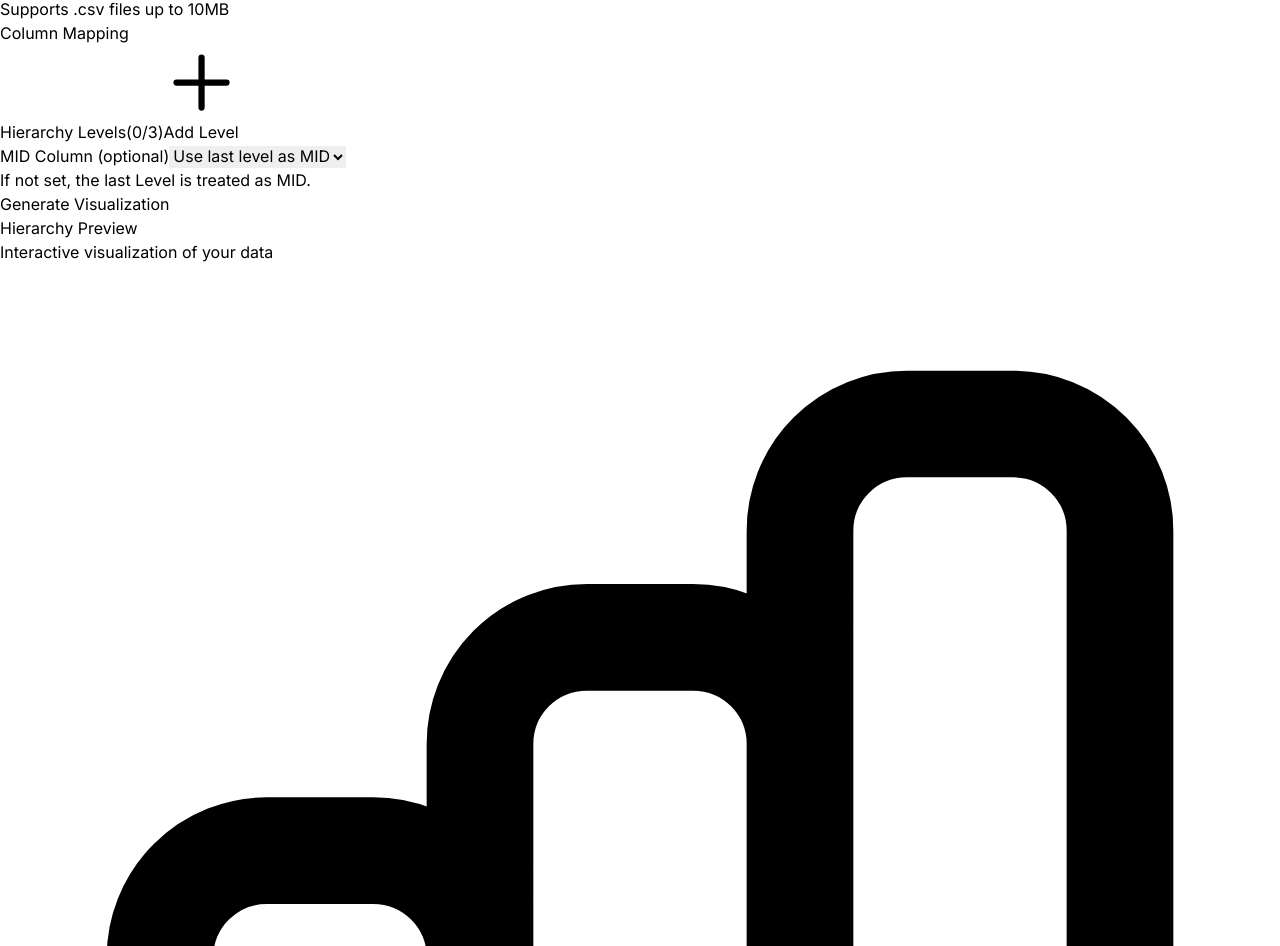
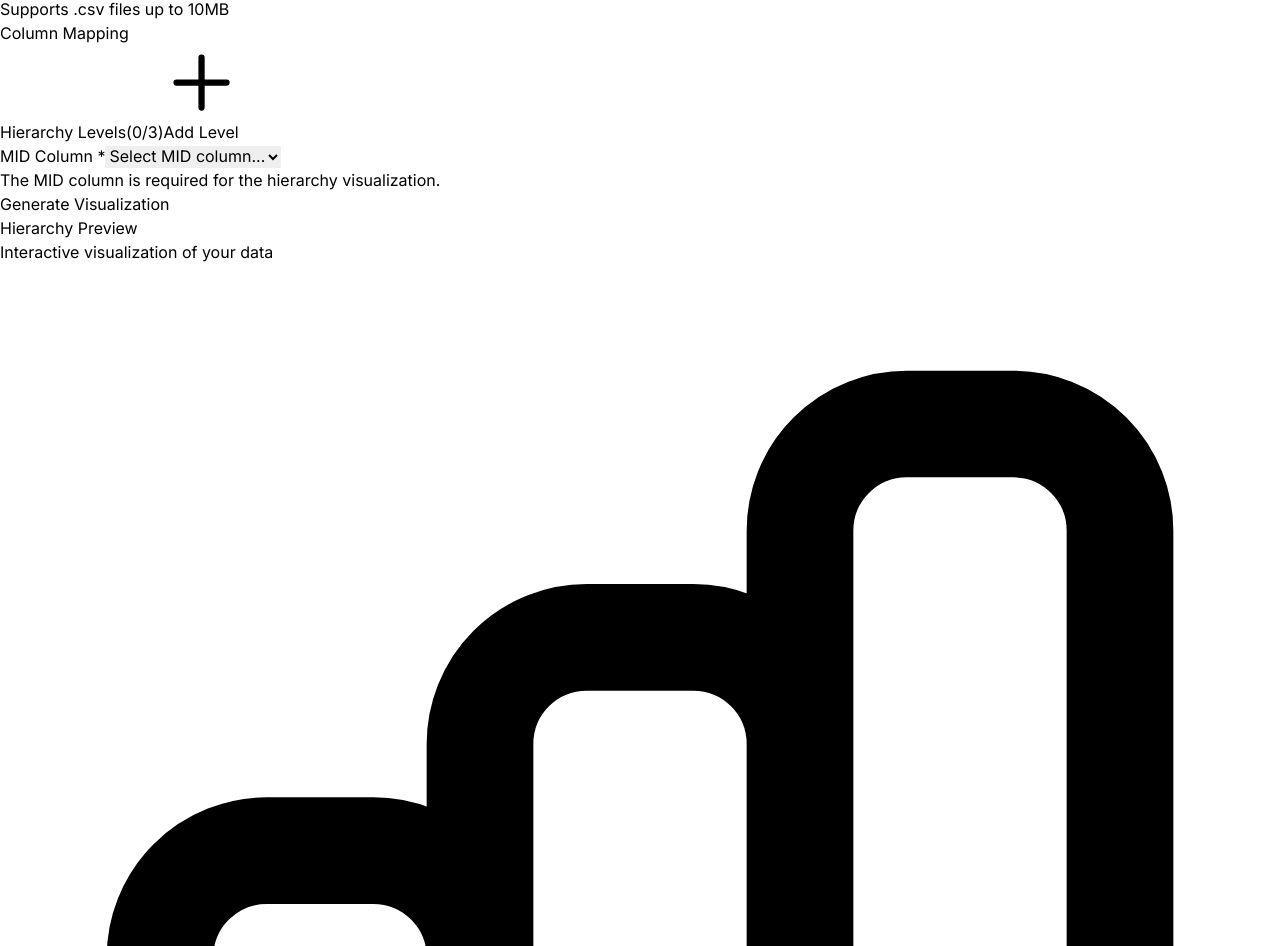
Before and after one commit to kkpagos/pagos-hierarchy-visualizer, a React (Vite) app: page / in a window 1280 px wide. Shown: the part 1433-2379 px from the top of the page. Built offline with nearby package versions, Linux system fonts and the light colour scheme.

Commit message:
Enhance hierarchy validation by enforcing required MID column and updating error handling for empty values. Adjust UI to reflect mandatory MID selection and improve user feedback on mapping status.

```diff
--- a/src/App.jsx
+++ b/src/App.jsx
@@ -169,7 +169,7 @@ function App() {
 
   // Generic hierarchy builder
   const buildHierarchy = (rows, levels, midColumn) => {
-    if (!rows || rows.length === 0) return []
+    if (!rows || rows.length === 0 || !midColumn) return []
 
     // Group rows by the first level
     const groups = {}
@@ -184,22 +184,12 @@ function App() {
     // Process each group
     const nodes = Object.entries(groups).map(([groupName, groupRows]) => {
       if (levels.length === 1) {
-        // This is a leaf node
-        if (midColumn) {
-          // Use midColumn for MIDs
+        // This is a leaf node - use midColumn for MIDs
         const mids = [...new Set(groupRows.map(row => row[midColumn]?.trim()).filter(Boolean))]
         return {
           name: groupName,
           mids: mids,
           count: mids.length
-          }
-        } else {
-          // Use the group name as MID
-          return {
-            name: groupName,
-            mids: [groupName],
-            count: 1
-          }
         }
       } else {
         // Recurse with remaining levels
@@ -233,6 +223,11 @@ function App() {
       errors.push('Maximum of 3 hierarchy levels allowed.')
     }
 
+    // Check for required MID column
+    if (!columnMappings.midColumn) {
+      errors.push('MID Column is required.')
+    }
+
     // Check for duplicates
     if (hasDuplicateSelections()) {
       errors.push('Duplicate headers across levels or with MID.')
@@ -245,7 +240,7 @@ function App() {
     }
 
     // Check for empty values
-    if (parsedData.length > 0 && columnMappings.levels.length > 0) {
+    if (parsedData.length > 0 && columnMappings.levels.length > 0 && columnMappings.midColumn) {
       const emptyValueCounts = {}
       columnMappings.levels.forEach(level => {
         const emptyCount = parsedData.filter(row => !row[level]?.trim()).length
@@ -254,11 +249,10 @@ function App() {
         }
       })
 
-      if (columnMappings.midColumn) {
+      // Always check MID column since it's required
       const emptyMidCount = parsedData.filter(row => !row[columnMappings.midColumn]?.trim()).length
       if (emptyMidCount > 0) {
         emptyValueCounts[columnMappings.midColumn] = emptyMidCount
-        }
       }
 
       Object.entries(emptyValueCounts).forEach(([column, count]) => {
@@ -272,7 +266,7 @@ function App() {
   // Memoize hierarchy data to prevent unnecessary re-renders
   // Uses activeMappings instead of columnMappings so it only updates when Generate Visualization is clicked
   const memoizedHierarchyData = React.useMemo(() => {
-    if (!parsedData.length || activeMappings.levels.length === 0) {
+    if (!parsedData.length || activeMappings.levels.length === 0 || !activeMappings.midColumn) {
       return null
     }
 
@@ -540,18 +534,21 @@ function App() {
                 {/* MID Column Mapping */}
                 <div className="bg-white rounded-2xl p-4 shadow-sm border border-gray-200">
                   <label className="block text-xs font-medium text-gray-600 mb-2">
-                    MID Column (optional)
+                    MID Column <span className="text-red-500">*</span>
                   </label>
                   <select
                     className={`w-full px-3 py-2 border rounded-xl text-sm focus:outline-none focus:ring-2 focus:border-transparent ${
                       isMidColumnInLevels()
                         ? 'border-red-300 focus:ring-red-500'
+                        : !columnMappings.midColumn
+                        ? 'border-red-300 focus:ring-red-500'
                         : 'border-gray-300 focus:ring-blue-500'
                     }`}
                     value={columnMappings.midColumn || ''}
                     onChange={(e) => handleColumnMappingChange('midColumn', e.target.value)}
+                    required
                   >
-                    <option value="">Use last level as MID</option>
+                    <option value="">Select MID column...</option>
                     {columns
                       .filter(col => !columnMappings.levels.includes(col))
                       .map((column, index) => (
@@ -559,11 +556,16 @@ function App() {
                       ))}
                   </select>
                   <p className="text-xs text-gray-500 mt-1">
-                    If not set, the last Level is treated as MID.
+                    The MID column is required for the hierarchy visualization.
                   </p>
                   {isMidColumnInLevels() && (
                     <p className="text-xs text-red-600 mt-1">
                       A header cannot be both a level and MID.
+                    </p>
+                  )}
+                  {!columnMappings.midColumn && parsedData.length > 0 && (
+                    <p className="text-xs text-red-600 mt-1">
+                      Please select a MID column.
                     </p>
                   )}
                 </div>
@@ -587,7 +589,7 @@ function App() {
                         <span className="font-medium">MID:</span> {
                           columnMappings.midColumn
                             ? columnMappings.midColumn
-                            : '(last level)'
+                            : 'Not selected'
                         }
                       </div>
                       {hasDuplicateSelections() && (
@@ -627,11 +629,11 @@ function App() {
                 <div className="mt-6">
                   <button
                     className={`w-full py-3 px-4 rounded-2xl text-sm font-medium transition-all duration-200 shadow-sm ${
-                      parsedData.length > 0 && columnMappings.levels.length > 0 && !hasDuplicateSelections() && !isMidColumnInLevels()
+                      parsedData.length > 0 && columnMappings.levels.length > 0 && columnMappings.midColumn && !hasDuplicateSelections() && !isMidColumnInLevels()
                         ? 'bg-blue-600 hover:bg-blue-700 text-white shadow-lg hover:shadow-xl'
                         : 'bg-gray-300 text-gray-500 cursor-not-allowed'
                     }`}
-                    disabled={parsedData.length === 0 || columnMappings.levels.length === 0 || hasDuplicateSelections() || isMidColumnInLevels()}
+                    disabled={parsedData.length === 0 || columnMappings.levels.length === 0 || !columnMappings.midColumn || hasDuplicateSelections() || isMidColumnInLevels()}
                     onClick={handleGenerateVisualization}
                   >
                     Generate Visualization
```
Lines whose indentation alone changed are shown as unchanged.
